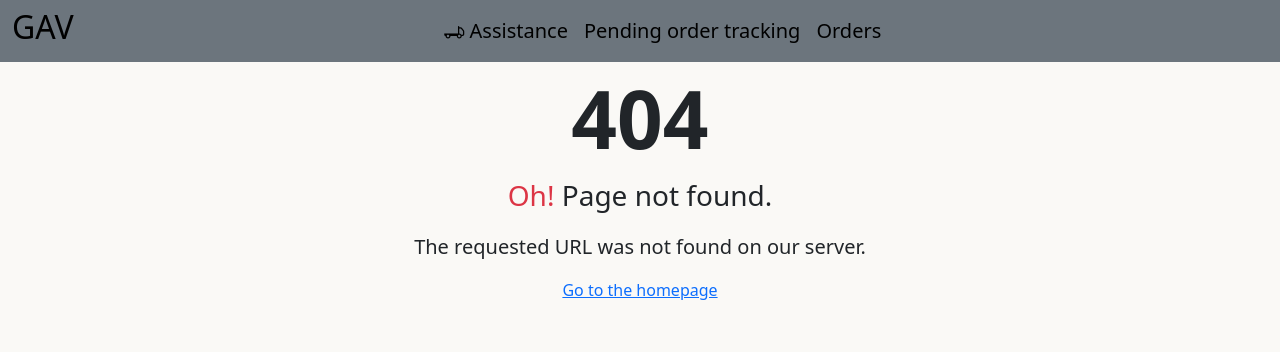
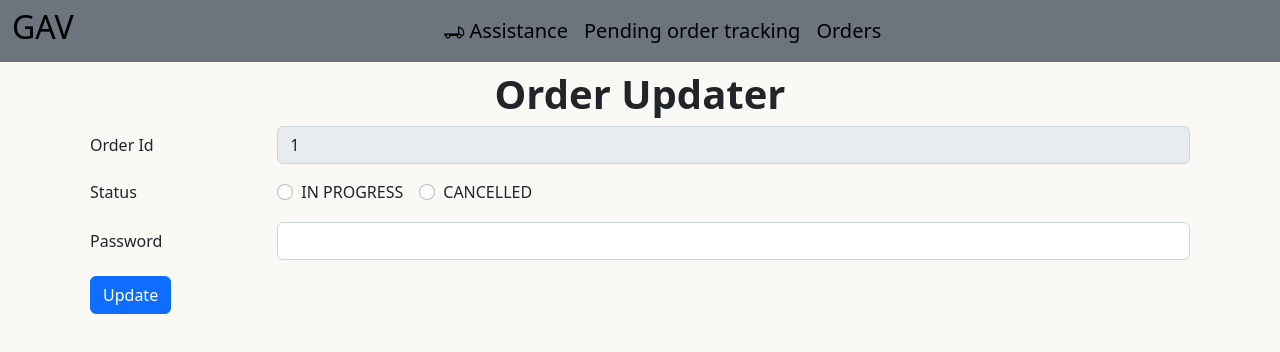
Before and after one commit to pablospizzamiglio/unq-eis-gav-web, a React (Create React App) app: page /order-updater/1 in a window 1280 px wide. Before the commit this address had no page. Shown: the top 352 px of the page. Built offline with nearby package versions, Linux system fonts and the light colour scheme.

Commit message:
GAV-109: Link a order-updater

```diff
--- a/src/App.js
+++ b/src/App.js
@@ -6,7 +6,6 @@ import "./App.css";
 import Home from "./components/Home";
 import Navbar from "./components/Navbar/Navbar";
 import NotFound from "./components/NotFound";
-import Order from "./components/Order/Order";
 import OrdersList from "./components/OrdersList/OrdersList";
 import OrderUpdater from "./components/OrderUpdater/OrderUpdater";
 
@@ -23,7 +22,7 @@ const App = () => {
               path="/orders"
               element={<OrdersList status="PENDING_APPROVAL" />}
             />
-            <Route path="/orders/:orderId" element={<Order />} />
+            <Route path="/order-updater/:orderId" element={<OrderUpdater />} />
             <Route path="*" element={<NotFound />} />
           </Routes>
         </div>
--- a/src/components/OrderUpdater/OrderUpdater.jsx
+++ b/src/components/OrderUpdater/OrderUpdater.jsx
@@ -1,7 +1,7 @@
-import { useState } from "react";
+import React, { useState } from "react";
+import { useParams } from "react-router-dom";
 import API from "../../services/API";
 import PopUp from "../PopUp/PopUp";
-import "./OrderUpdater.css";
 
 const ORDER_STATUS = {
   IN_PROGRESS: "IN_PROGRESS",
@@ -9,7 +9,7 @@ const ORDER_STATUS = {
 };
 
 const OrderUpdater = () => {
-  const [idOrder, setIdOrder] = useState("");
+  const { orderId } = useParams();
   const [status, setStatus] = useState("");
   const [password, setPassword] = useState("");
   const [formErrors, setFormErrors] = useState("");
@@ -43,7 +43,6 @@ const OrderUpdater = () => {
   };
 
   const resetUpdateRequestForm = () => {
-    setIdOrder("");
     setPassword("");
     setSelectedHhFilterOption(hhFilterOptions[0].value);
     setSelectedMmFilterOption(mmFilterOptions[0].value);
@@ -58,19 +57,19 @@ const OrderUpdater = () => {
     setPopUpConfirmation(false);
     setFormErrors("");
 
-    API.getOrder(idOrder)
+    API.getOrder(orderId)
       .then((responseOrder) => {
         API.getUser(responseOrder.data.user.id)
           .then((responseUser) => {
-            API.updateAssistanceOrder(idOrder, status, password)
+            API.updateAssistanceOrder(orderId, status, password)
               .then((response) => {
                 setPopUpConfirmation(true);
                 switch (status) {
                   case ORDER_STATUS.IN_PROGRESS:
-                    window.location.href = `mailto:${responseUser.data.emailAddress}?subject=Order%20${idOrder}%20accepted%20by%20the%20ssistant&body=Dear%20user%3A%0AWe%20inform%20you%20that%20your%20request%20for%20assistance%20has%20been%20accepted.%20Please%20wait%20in%20the%20place%20until%20it%20arrives.%0AApproximate%20waiting%20time%3A%20${selectedHhFilterOption}:${selectedMmFilterOption}%20hs%0A%0AGreetings.%0A%0AGAV`;
+                    window.location.href = `mailto:${responseUser.data.emailAddress}?subject=Order%20${orderId}%20accepted%20by%20the%20ssistant&body=Dear%20user%3A%0AWe%20inform%20you%20that%20your%20request%20for%20assistance%20has%20been%20accepted.%20Please%20wait%20in%20the%20place%20until%20it%20arrives.%0AApproximate%20waiting%20time%3A%20${selectedHhFilterOption}:${selectedMmFilterOption}%20hs%0A%0AGreetings.%0A%0AGAV`;
                     break;
                   case ORDER_STATUS.CANCELLED:
-                    window.location.href = `mailto:${responseUser.data.emailAddress}?subject=Order%20${idOrder}%20cancelled%20by%20the%20ssistant&body=Dear%20user%3A%0AWe%20inform%20you%20that%20your%20request%20for%20assistance%20has%20been%20cancelled%20by%20the%20assistant.%0A%0AGreetings.%0A%0AGAV`;
+                    window.location.href = `mailto:${responseUser.data.emailAddress}?subject=Order%20${orderId}%20cancelled%20by%20the%20ssistant&body=Dear%20user%3A%0AWe%20inform%20you%20that%20your%20request%20for%20assistance%20has%20been%20cancelled%20by%20the%20assistant.%0A%0AGreetings.%0A%0AGAV`;
                     break;
                   default:
                 }
@@ -93,28 +92,36 @@ const OrderUpdater = () => {
   };
 
   return (
-    <>
-      <h2>Order Updater</h2>
+    <div className="container">
+      <div className="row">
+        <h1 className="important-title">Order Updater</h1>
+      </div>
+      <div className="row d-flex justify-content-center">
         <form className="formOrder" onSubmit={requestUpdateOrder}>
-        {popUpConfirmation && <PopUp role="alert" text="Updated order " />}
+          {popUpConfirmation && <PopUp role="alert" text="Order udapted" />}
+
           <div className="mb-3 row">
             <label htmlFor="orderId" className="col-sm-2 col-form-label">
               Order Id
             </label>
-          <div className="col-sm-5">
+            <div className="col-sm-10">
               <input
                 type="text"
                 className="form-control"
                 id="orderId"
                 required={true}
-              value={idOrder}
-              onChange={(e) => setIdOrder(e.target.value)}
+                value={orderId}
+                disabled
+                readOnly
               />
             </div>
           </div>
+
           <div className="mb-3 row">
-          <label className="col-sm-2 radio-inline control-label">Status</label>
-          <div className="col-sm-4">
+            <label className="col-sm-2 radio-inline control-label">
+              Status
+            </label>
+            <div className="col-sm-10">
               {Object.keys(ORDER_STATUS).map((value, index) => {
                 const elementId = `radio-${index}`;
                 return (
@@ -145,8 +152,7 @@ const OrderUpdater = () => {
               <label className="col-sm-2 col-form-label">
                 Approximate waiting time
               </label>
-            <div className="col-sm-2">
-              <div className="form-check">
+              <div className="col-sm-5">
                 <label className="form-label" htmlFor="imputHH">
                   Hours
                 </label>
@@ -164,9 +170,7 @@ const OrderUpdater = () => {
                   ))}
                 </select>
               </div>
-            </div>
-            <div className="col-sm-2">
-              <div className="form-check">
+              <div className="col-sm-5">
                 <label className="form-label" htmlFor="imputMM">
                   Minutes
                 </label>
@@ -185,14 +189,13 @@ const OrderUpdater = () => {
                 </select>
               </div>
             </div>
-          </div>
           )}
 
           <div className="mb-3 row">
             <label htmlFor="inputPassword" className="col-sm-2 col-form-label">
               Password
             </label>
-          <div className="col-sm-4">
+            <div className="col-sm-10">
               <input
                 type="password"
                 minLength="7"
@@ -205,6 +208,7 @@ const OrderUpdater = () => {
               />
             </div>
           </div>
+
           {formErrors && (
             <div className="col-md-12 pt-2">
               <div className="alert alert-danger" role="alert">
@@ -212,11 +216,13 @@ const OrderUpdater = () => {
               </div>
             </div>
           )}
+
           <button className="btn btn-primary" type="submit">
-          Update Order
+            Update
           </button>
         </form>
-    </>
+      </div>
+    </div>
   );
 };
 
--- a/src/components/OrdersList/OrdersList.jsx
+++ b/src/components/OrdersList/OrdersList.jsx
@@ -4,7 +4,7 @@ import API from "../../services/API";
 import LoadingError from "../LoadingError";
 import Spinner from "../Spinner";
 
-const OrdersList = (status) => {
+const OrdersList = () => {
   const [orders, setOrders] = useState([]);
   const [error, setError] = useState(false);
   const [isLoading, setIsLoading] = useState(true);
@@ -66,7 +66,9 @@ const OrdersList = (status) => {
                   orders.result.map((order, i) => (
                     <tr key={i}>
                       <th scope="row">
-                        <Link to={`/orders/${order.id}`}>{order.id}</Link>
+                        <Link to={`/order-updater/${order.id}`}>
+                          {order.id}
+                        </Link>
                       </th>
                       <td>{`${order.assistance.user.firstName} ${order.assistance.user.lastName}`}</td>
                       <td>{order.status.replaceAll("_", " ")}</td>
```
Lines whose indentation alone changed are shown as unchanged.
